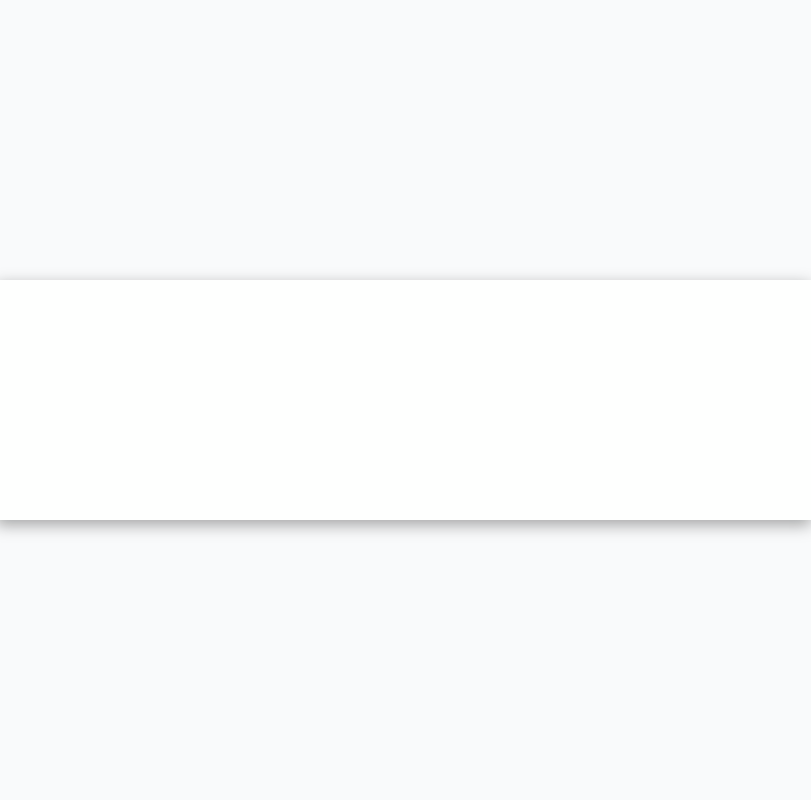
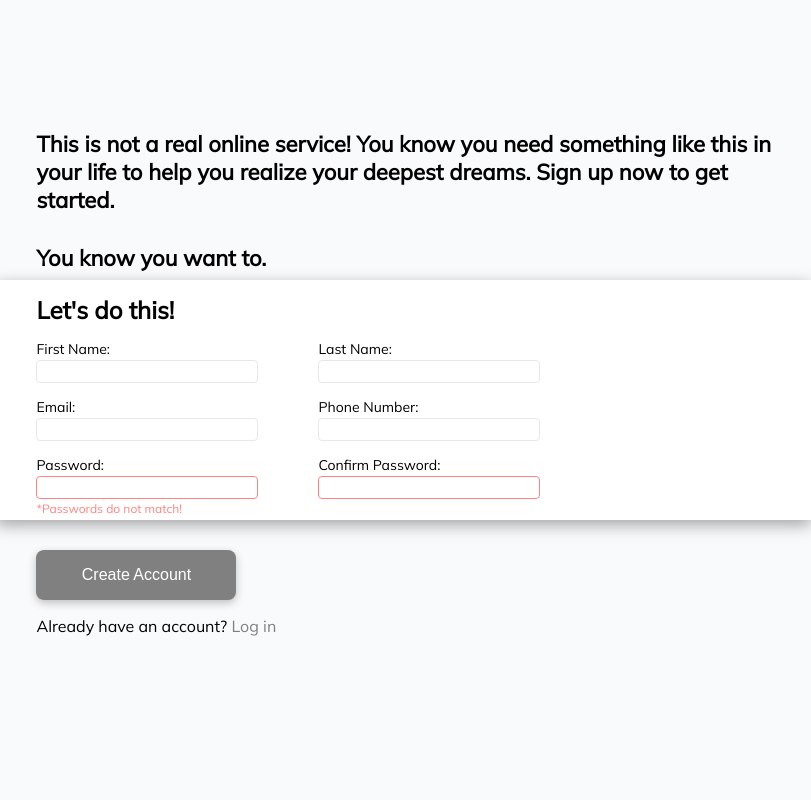
Before and after one commit to dimitrisx26/sign-up-form, a plain HTML site: page index.html in a window 1280 px wide. Shown: the full height of the page, 469-1280 px from the left. Drawn offline with Linux system fonts and the light colour scheme.

Commit message:
the sign-up form is completed

```diff
--- a/index.html
+++ b/index.html
@@ -9,17 +9,63 @@
   </head>
   <body>
     <div class="left-cont">
-        <div class="img-txt">
-            SIGN-UP
-            <p>Create a new account.</p>
-        </div>
-        <img src="./images/background.jpeg" alt="background">
+      <div class="img-txt">
+        SIGN-UP
+        <p class="img-subtxt">Create a new account.</p>
+      </div>
+      <img src="./images/background.jpeg" alt="background" />
     </div>
 
     <div class="right-cont">
-      <div class="right-top"></div>
-      <div class="right-mid"></div>
-      <div class="right-bottom"></div>
+      <div class="right-top">
+        <p class="top-txt">
+          This is not a real online service! You know you need something like
+          this in your life to help you realize your deepest dreams. Sign up now
+          to get started.
+        </p>
+        <p class="top-txt2">You know you want to.</p>
+      </div>
+      <div class="right-mid">
+        <p class="form-header">Let's do this!</p>
+        <form action="" method="get" class="form-cont">
+          <div class="form-first-col">
+            <label for="firstName">First Name:</label>
+            <input type="text" name="firstName" id="firstName" required />
+            <label for="email">Email:</label>
+            <input type="email" name="email" id="email" required />
+            <label for="password">Password:</label>
+            <input
+              type="password"
+              name="password"
+              id="password"
+              class="error"
+              required
+            />
+            <p class="error-txt">*Passwords do not match!</p>
+          </div>
+
+          <div class="form-second-col">
+            <label for="lastName">Last Name:</label>
+            <input type="text" name="lastName" id="lastName" required />
+            <label for="phoneNumber">Phone Number:</label>
+            <input type="tel" name="phoneNumber" id="phoneNumber" required />
+            <label for="confirmPassword">Confirm Password:</label>
+            <input
+              type="password"
+              name="confirmPassword"
+              id="confirmPassword"
+              class="error"
+              required
+            />
+          </div>
+        </form>
+      </div>
+      <div class="right-bottom">
+        <button class="btn">Create Account</button>
+        <p class="login-txt">
+          Already have an account? <a href="#" class="login-link">Log in</a>
+        </p>
+      </div>
     </div>
   </body>
 </html>
--- a/style.css
+++ b/style.css
@@ -36,10 +36,10 @@ body {
   align-items: center;
 }
 
-p{
-    margin-top: 0;
-    margin-bottom: -10px;
-    font-size: 20px;
+.img-subtxt {
+  margin-top: 0;
+  margin-bottom: -10px;
+  font-size: 20px;
 }
 
 img {
@@ -58,6 +58,18 @@ img {
   background-color: #f9fafb;
   height: 35vh;
   width: 100%;
+  font-size: 22px;
+  font-weight: bold;
+}
+
+.top-txt {
+  margin-top: 130px;
+  margin-left: 40px;
+}
+
+.top-txt2 {
+  margin-top: 30px;
+  margin-left: 40px;
 }
 
 .right-mid {
@@ -68,8 +80,88 @@ img {
   box-shadow: rgba(0, 0, 0, 0.35) 0px 5px 15px;
 }
 
+.form-header {
+  margin: 15px 0 0 40px;
+  font-size: 24px;
+  font-weight: bold;
+}
+
+.form-cont {
+  display: flex;
+  flex-direction: row;
+  margin-left: 40px;
+}
+
+.form-first-col {
+  display: flex;
+  flex-direction: column;
+}
+
+.form-second-col {
+  display: flex;
+  flex-direction: column;
+}
+
+label {
+  font-size: 14px;
+  margin-top: 15px;
+}
+
+input {
+  margin: 2px 60px 0 0;
+  padding: 3px 10px 3px 10px;
+  width: 200px;
+  border: 1.5px;
+  border-style: solid;
+  border-color: #e5e7eb;
+  border-radius: 4px;
+}
+
+input:focus {
+  box-shadow: 2px 2px 2px 2px rgba(0, 0, 0, 0.1);
+}
+
+.error {
+  border-color: rgb(254, 131, 131);
+}
+
+.error-txt {
+  color: rgb(254, 131, 131);
+  font-size: 12px;
+  margin-top: 2px;
+}
+
 .right-bottom {
   background-color: #f9fafb;
   height: 35vh;
   width: 100%;
 }
+
+.btn {
+  margin-top: 30px;
+  margin-left: 40px;
+  color: white;
+  background-color: grey;
+  font-size: 16px;
+  height: 50px;
+  width: 200px;
+  border-radius: 8px;
+  border: none;
+  box-shadow: rgba(0, 0, 0, 0.24) 0px 3px 8px;
+}
+
+.btn:hover {
+  cursor: pointer;
+  box-shadow: rgba(50, 50, 93, 0.25) 0px 50px 100px -20px,
+    rgba(0, 0, 0, 0.3) 0px 30px 60px -30px,
+    rgba(10, 37, 64, 0.35) 0px -2px 6px 0px inset;
+}
+
+.login-txt {
+  margin-left: 40px;
+}
+
+.login-link {
+  text-decoration: none;
+  color: grey;
+}
```
